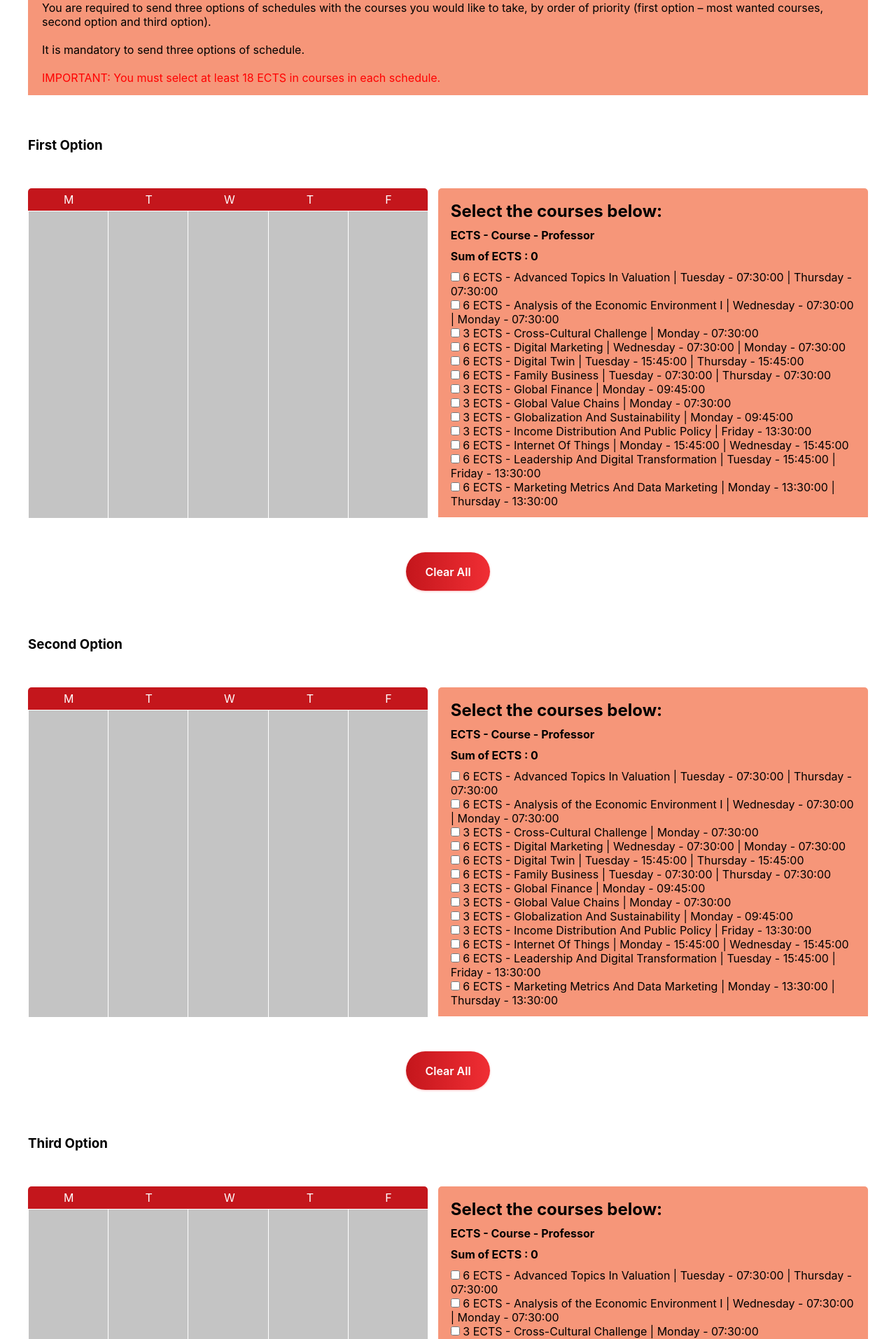
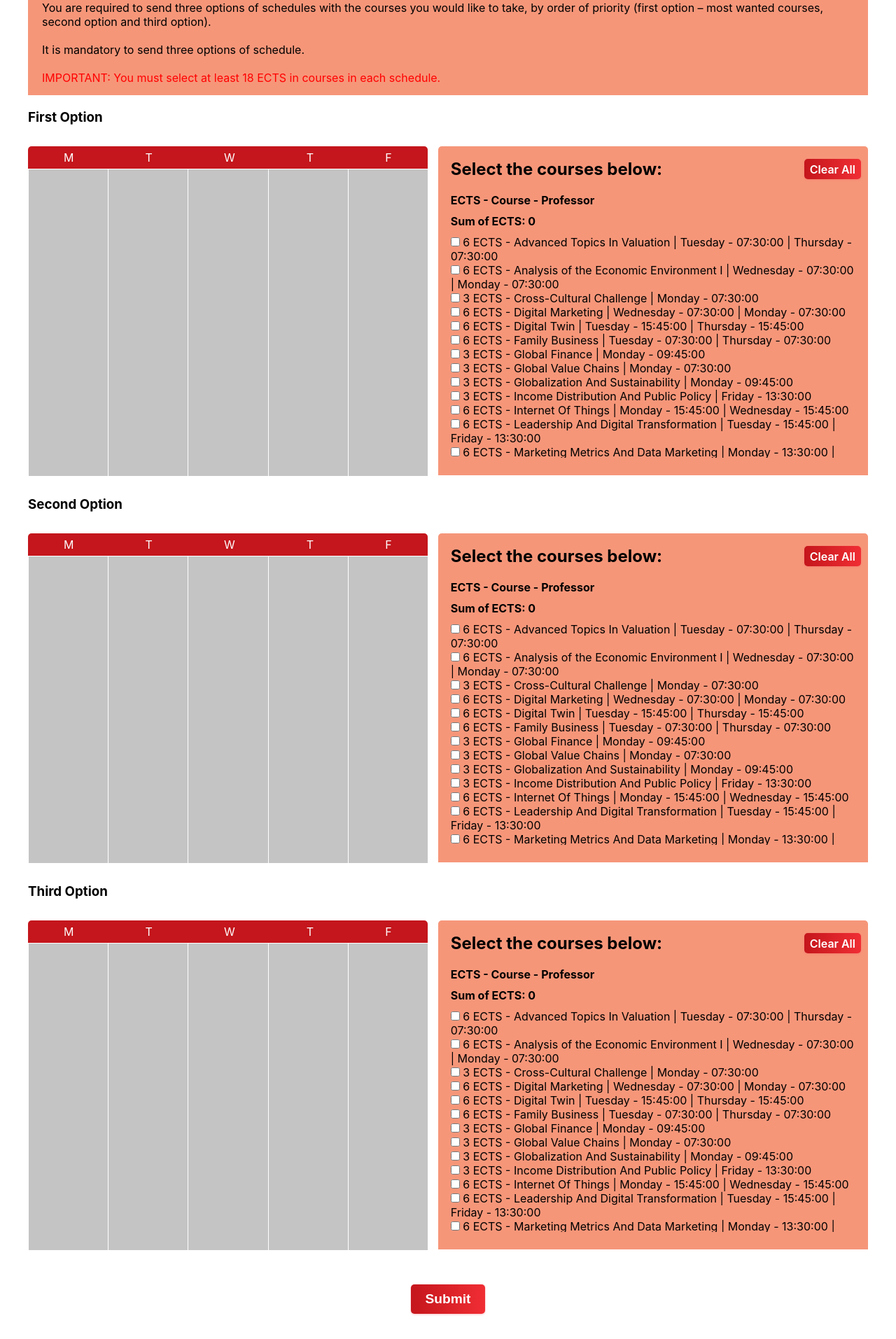
Before and after one commit to Insper/Projeto-Internacional, a Django app: page / in a window 1280 px wide. Shown: the part 1040-2953 px from the top of the page at 70% size. Run offline with Django 3.2, Linux system fonts and the light colour scheme; data comes from the database, SQL or seed files in the repository; some libraries are stand-ins or nearby versions.

Commit message:
CSS Style

```diff
--- a/inputs/static/inputs/css/style.css
+++ b/inputs/static/inputs/css/style.css
@@ -27,6 +27,7 @@ body {
 }
 
 .appbar {
+  z-index: 999;
   display: flex;
   top: 0;
   left: 0;
@@ -152,14 +153,14 @@ form {
   padding: 0.5rem;
 }
 
-.coursesBox h1{
+.coursesBox h1 {
   margin: 10px;
   font-size: 1.5rem;
   font-weight: 700;
   color: black;
 }
 
-.coursesBox h4{
+.coursesBox h4 {
   margin: 10px;
   font-weight: 700;
   color: black;
@@ -167,8 +168,19 @@ form {
 
 .inputList {
   padding: 0px 10px;
-  height: 75%;
+  height: 70%;
   overflow-y: scroll;
+}
+
+.submitButtonContainer {
+  width: 100%;
+  align-items: center;
+  text-align: center;
+}
+
+.submitButtonContainer button {
+  font-size: 1.2rem;
+  padding: 10px 20px;
 }
 
 ::-webkit-scrollbar {
@@ -187,32 +199,30 @@ form {
   background: var(--color-secondary);
 }
 
-
 .bn632-hover {
-  width: 10%;
-  padding: 1.5%;
+  z-index: -1;
+  padding: 0.3rem 0.5rem;
   font-size: 16px;
   font-weight: 600;
   color: white;
   cursor: pointer;
   margin: 20px;
-  height: 55px;
-  text-align:center;
+  text-align: center;
   border: none;
   background-size: 300% 100%;
-  border-radius: 50px;
-  -webkit-transition: all .4s ease-in-out;
-  -o-transition: all .4s ease-in-out;
-  -webkit-transition: all .4s ease-in-out;
-  transition: all .4s ease-in-out;
+  border-radius: 5px;
+  -webkit-transition: all 0.4s ease-in-out;
+  -o-transition: all 0.4s ease-in-out;
+  -webkit-transition: all 0.4s ease-in-out;
+  transition: all 0.4s ease-in-out;
 }
 
 .bn632-hover:hover {
   background-position: 100% 0;
-  -webkit-transition: all .4s ease-in-out;
-  -o-transition: all .4s ease-in-out;
-  -webkit-transition: all .4s ease-in-out;
-  transition: all .4s ease-in-out;
+  -webkit-transition: all 0.4s ease-in-out;
+  -o-transition: all 0.4s ease-in-out;
+  -webkit-transition: all 0.4s ease-in-out;
+  transition: all 0.4s ease-in-out;
 }
 
 .bn632-hover:focus {
@@ -230,16 +240,21 @@ form {
   box-shadow: 0 1px 3px rgba(242, 97, 103, 0.4);
 }
 
-.buttonCenter{
+.containerHeader {
+  align-items: center;
   display: flex;
-  justify-content: center;
-  margin: 5px 0 5px;
+  flex-direction: row;
+  justify-content: space-between;
+}
+
+.buttonCenter {
+  position: absolute;
+  right: 30px;
 }
 
 /* ---------------------------------------------------- */
 
-
-.sizeCheck{
+.sizeCheck {
   margin-bottom: 2rem;
 }
 
@@ -249,7 +264,7 @@ form {
   display: block;
   margin: 40px auto;
   text-align: center;
-  font-family: 'Source Sans Pro', sans-serif;
+  font-family: "Source Sans Pro", sans-serif;
 }
 
 .upper-side {
@@ -272,7 +287,7 @@ form {
   text-transform: uppercase;
   letter-spacing: 2px;
   font-size: 1em;
-  margin-top: -.2em;
+  margin-top: -0.2em;
   margin-bottom: 0;
 }
 
@@ -287,7 +302,7 @@ form {
 }
 
 .message {
-  margin-top: -.5em;
+  margin-top: -0.5em;
   color: black;
   letter-spacing: 1px;
 }
--- a/inputs/templates/inputs/index.html
+++ b/inputs/templates/inputs/index.html
@@ -55,9 +55,7 @@
   </div>
 
 
-  <br><br>
   <h3>First Option</h3>
-  <br>
 
   <div class="calendarAndCourses course1">
     <div class="calendarAndCourseContainer">
@@ -89,10 +87,15 @@
       </div>
 
       <div class="coursesBox">
-        <h1>Select the courses below:</h1>
+        <div class='containerHeader'>
+          <h1>Select the courses below:</h1>
+          <div class="buttonCenter">
+            <a class="bn632-hover bn28" onclick="clearOptions('rowOption1', 'checkbox1')">Clear All</a>
+          </div>
+        </div>
         <h4>ECTS - Course - Professor</h4>
         <!-- <h4 name="ECTS1" value = 3> Hello </h4> -->
-        <h4 class="sumEcts rowOption1"> Sum of ECTS :  0</h4>
+        <h4 class="sumEcts rowOption1"> Sum of ECTS:  0</h4>
         <input type="hidden" class="sumEcts rowOption1" id="ECTS1" value='' name='ECTS1'></input>
         <div class='inputList'>
           {%for course in courses %}
@@ -109,13 +112,7 @@
     </div>
   </div>
 
-  <div class="buttonCenter">
-    <a class="bn632-hover bn28" onclick="clearOptions('rowOption1', 'checkbox1')">Clear All</a>
-  </div>
-
-  <br><br>
   <h3>Second Option</h3>
-  <br>
 
 
   <div class="calendarAndCourses course2">
@@ -148,9 +145,14 @@
       </div>
 
       <div class="coursesBox">
-        <h1>Select the courses below:</h1>
+        <div class='containerHeader'>
+          <h1>Select the courses below:</h1>
+          <div class="buttonCenter">
+            <a class="bn632-hover bn28" onclick="clearOptions('rowOption2', 'checkbox2')">Clear All</a>
+          </div>
+        </div>
         <h4>ECTS - Course - Professor</h4>
-        <h4 class="sumEcts rowOption2"> Sum of ECTS :  0</h4>
+        <h4 class="sumEcts rowOption2"> Sum of ECTS:  0</h4>
         <input type="hidden" class="sumEcts rowOption2" id="ECTS2" value='' name='ECTS2'></input>
 
         <div class='inputList'>
@@ -168,13 +170,7 @@
     </div>
   </div>
 
-  <div class="buttonCenter">
-    <a class="bn632-hover bn28" onclick="clearOptions('rowOption2', 'checkbox2')">Clear All</a>
-  </div>
-
-  <br><br>
   <h3>Third Option</h3>
-  <br>
 
   <div class="calendarAndCourses course3">
     <div class="calendarAndCourseContainer">
@@ -206,9 +202,14 @@
       </div>
 
       <div class="coursesBox">
-        <h1>Select the courses below:</h1>
+        <div class='containerHeader'>
+          <h1>Select the courses below:</h1>
+          <div class="buttonCenter">
+            <a class="bn632-hover bn28" onclick="clearOptions('rowOption3', 'checkbox3')">Clear All</a>
+          </div>
+        </div>
         <h4>ECTS - Course - Professor</h4>
-        <h4 class="sumEcts rowOption3"> Sum of ECTS :  0</h4>
+        <h4 class="sumEcts rowOption3"> Sum of ECTS:  0</h4>
         <input type="hidden" class="sumEcts rowOption3" id="ECTS3" value='' name='ECTS3'></input>
 
         <div class='inputList'>
@@ -226,11 +227,7 @@
     </div>
   </div>
 
-  <div class="buttonCenter">
-    <a class="bn632-hover bn28" onclick="clearOptions('rowOption3', 'checkbox3')">Clear All</a>
-  </div>
-
-  <div class="buttonCenter">
+  <div class='submitButtonContainer'>
     <button class="bn632-hover bn28" type="submit">Submit</button>
   </div>
 
```
Lines whose indentation alone changed are shown as unchanged.
